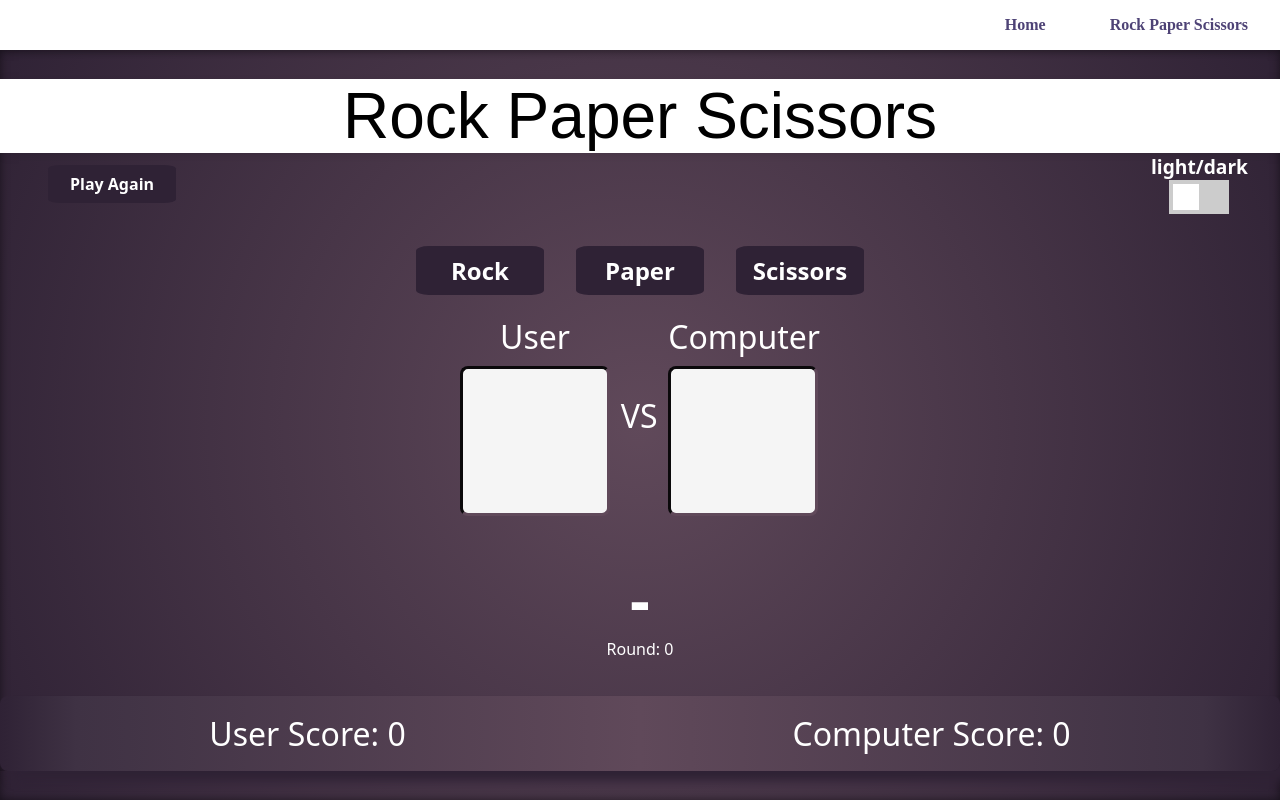
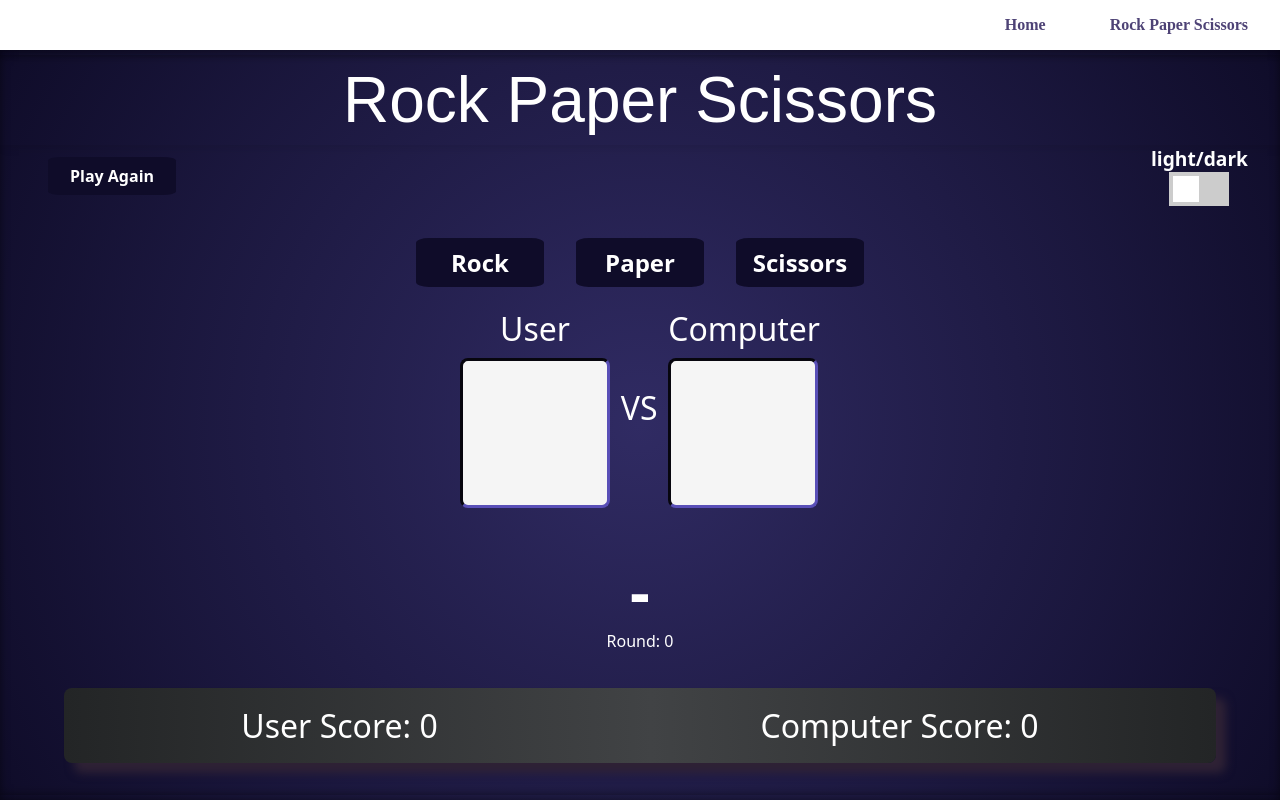
Before and after one commit to rserratos1/WWWCourseProjects, a Next.js app in the folder my-main-app/: page /rockPaperScissors in a window 1280 px wide. Built offline with nearby package versions, Linux system fonts and the light colour scheme; a web font is replaced by a local one.

Commit message:
updated the colors

```diff
--- a/my-main-app/src/app/rockPaperScissors/page.js
+++ b/my-main-app/src/app/rockPaperScissors/page.js
@@ -2,10 +2,6 @@
 
 import useRPS from "../../lib/useRPS";
 import "./rps.css";
-
-// export const metadata = {
-//   title: "Rock Paper Scissors",
-// };
 
 export default function RockPaperScissorsPage() {
   useRPS();
--- a/my-main-app/src/app/rockPaperScissors/rps.css
+++ b/my-main-app/src/app/rockPaperScissors/rps.css
@@ -3,37 +3,47 @@
 
 :root {
   --main-text-color: white;
-  --secondary-text-color: black;
+  --secondary-text-color: white;
 
   --main-color: #fff;
   /* --secondary-color: #08abc0; */
-  --third-color: #60495a;
-  --fourth-color: #3f3244;
-  --fifth-color: #2f2235;
+  --third-color: #302b63;
+  --fourth-color: #24243e;
+  --fifth-color: #0f0c29;
 
-  --header-background: white;
+  --header-background: #0f0c29;
+
+  --sb-color: #414345;
+  --sb-dark-color: #232526;
 
   --body-font: "Atma", system-ui;
   --header-font:"Londrina Shadow", sans-serif;
 }
 
 .darkMode {
-  --main-text-color: black;
-  --secondary-text-color: white;
+  --main-text-color: white;
+  --secondary-text-color: black;
 
-  --fifth-color: #D1BECF;
-  --fourth-color: #C9B6BE;
-  --third-color: #fff;
-  --secondary-color: #60495a;
-  --main-color: #2f2235;
+  --fifth-color: #845ec2 ;
+  --fourth-color: #845ec2;
+  --third-color: #c4f3fb;
+  --main-color: #c4f3fb;
 
-  --header-background: #3f3244;
+  --header-background: #fff;
+
+  --sb-color: #845ec2;
+  --sb-dark-color: #845ec2;
 }
 
 * {
   margin: 0;
   padding: 0;
   box-sizing: border-box;
+}
+
+body {
+  width: 100%;
+  overflow-x: hidden;
 }
 
 main {
@@ -52,7 +62,9 @@ main header {
   text-align: center;
   align-items: center;
   justify-content: center;
-  background-color: var(--header-background);
+  background-color: var(--header-background) 90%;
+  padding: 0.5rem 0;
+  width: 100vw;
 }
 
 header h1{
@@ -199,21 +211,22 @@ div.scoreboard {
   display: flex;
   justify-content: space-around;
   text-align: center;
-  width: 100vw;
+  width: 90%;
   background: #2f2235;
   background: linear-gradient(
-    90deg,
-    rgba(47, 34, 53, 1) 0%,
-    rgba(63, 50, 68, 1) 6%,
-    rgba(96, 73, 90, 1) 50%,
-    rgba(63, 50, 68, 1) 94%,
-    rgba(47, 34, 53, 1) 100%
+    to right,
+    var(--sb-dark-color) 0%,
+    /* #3f3244 6%, */
+    var(--sb-color) 51%,
+    /* #3f3244 94%, */
+    var(--sb-dark-color) 100%
   );
   border-radius: 0.5rem;
   box-shadow: 10px 10px 10px #2f2235;
   padding: 1rem;
   color: white;
   font-size: 2rem;
+  margin-bottom: 2rem;
 }
 
 /* Toggle Switch */
```
